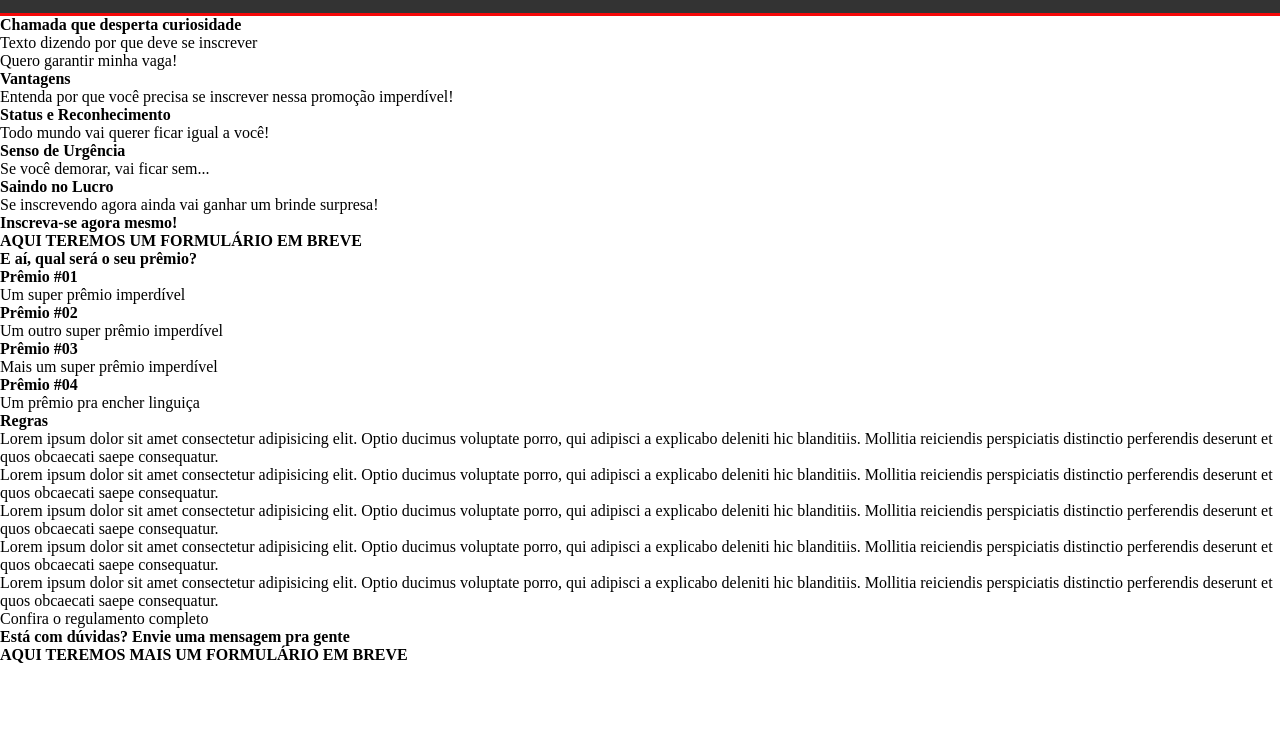
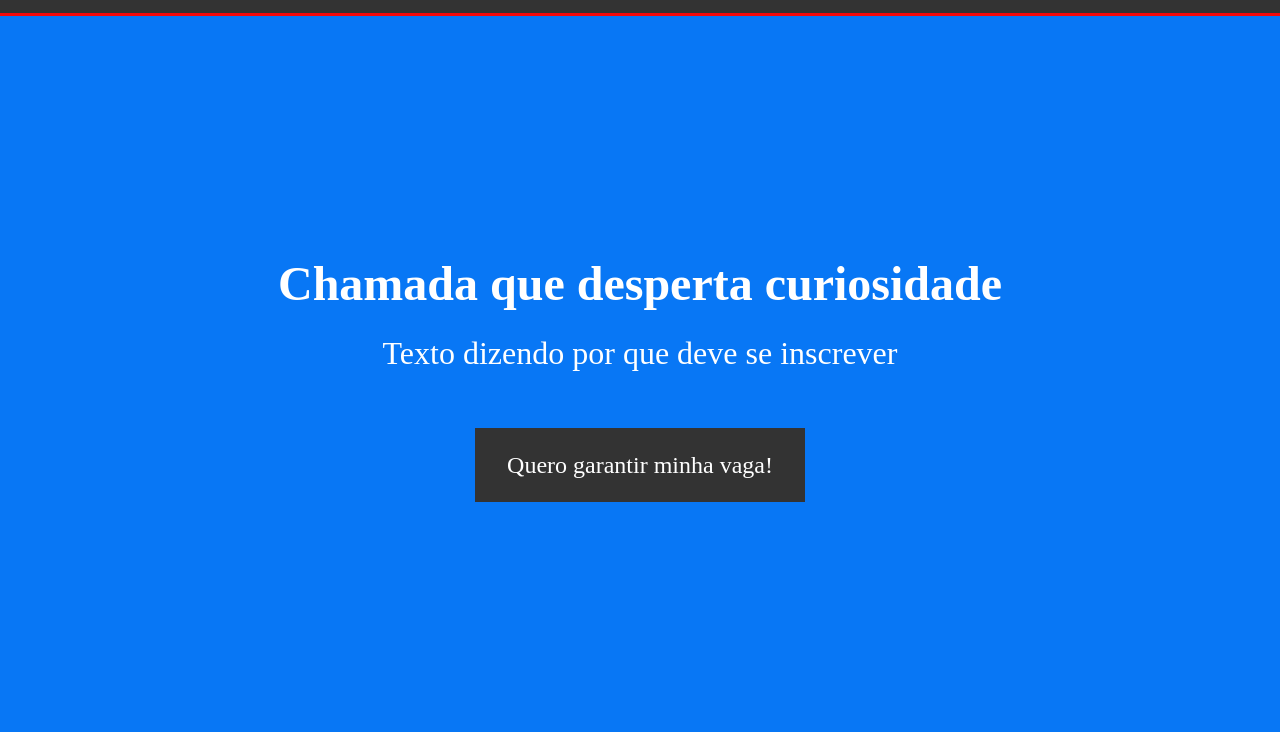
Before and after one commit to Marcelo-Diament/pratica-HTML-CSS-02-Landing-Page, a plain HTML site: page index.html in a window 1280 px wide. Shown: the part 63-795 px from the top of the page. Drawn offline with Linux system fonts and the light colour scheme.

Commit message:
feature: estilo topo [feature/02-estilo-inicial]

```diff
--- a/assets/stylesheet/style.css
+++ b/assets/stylesheet/style.css
@@ -52,3 +52,29 @@ header ul li {
 header ul li a:hover {
   color: var(--vermelho);
 }
+
+#topo {
+  background-color: var(--azul);
+  color: #fff;
+  text-align: center;
+}
+
+#topo article {
+  height: calc(100vh - 81px);
+  padding: 240px 40px;
+}
+
+#topo article h1 {
+  font-size: 3rem;
+}
+
+#topo article p {
+  font-size: 2rem;
+  margin: 24px auto 80px;
+}
+
+#topo article a.btn {
+  background-color: var(--chumbo);
+  font-size: 1.5rem;
+  padding: 24px 32px;
+}
```
